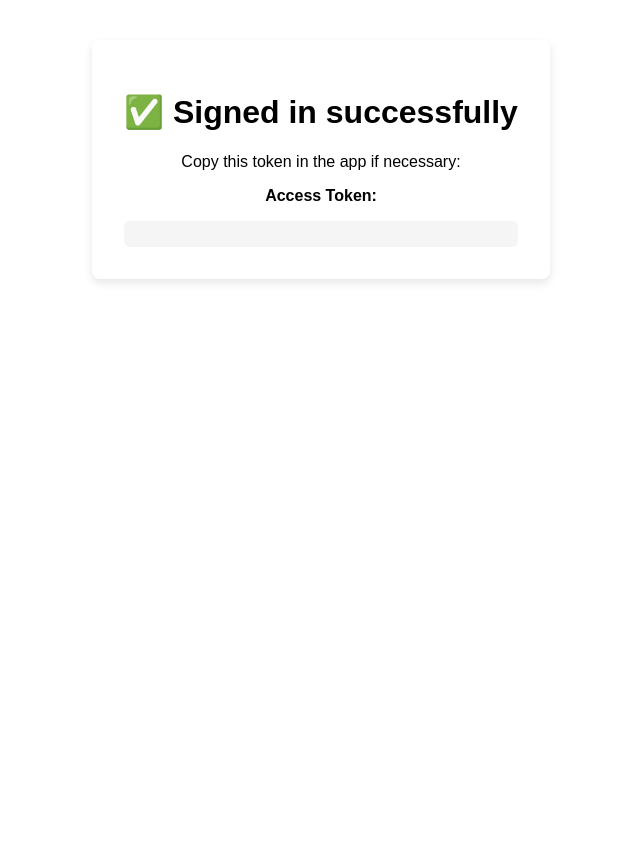
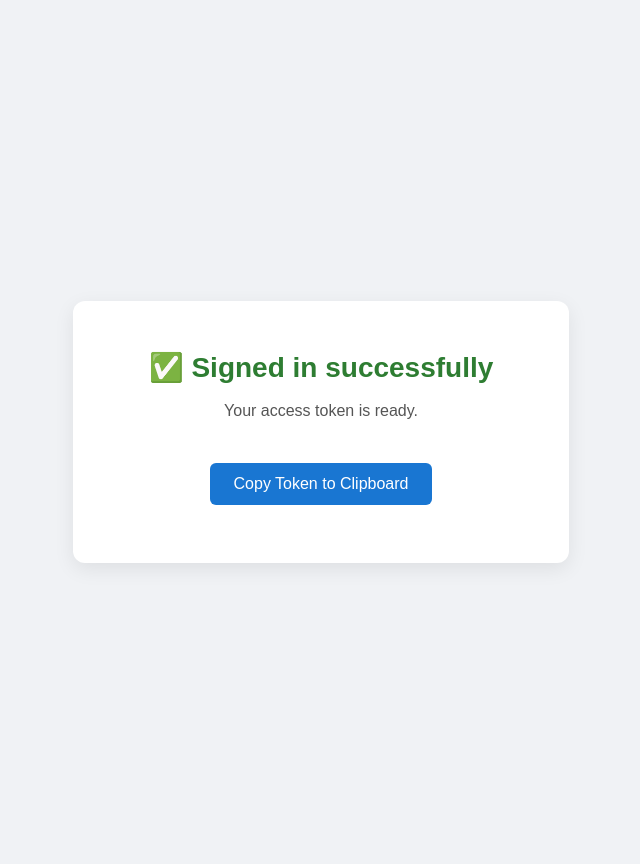
Before and after one commit to camelo-cruz/workflow, a Django app: template templates/auth_success.html in a window 1280 px wide. Shown: the whole page, without its empty margins (319-959 px from the left). Before the commit the page ends 283 px from the top, so only its background shows below. Run offline with Django 5.2, Linux system fonts and the light colour scheme; the template is opened without the code that fills it, so the values that code supplies are empty; parts of the project's set-up code (start-up, migrations or seed data) failed here and were passed over.

Commit message:
fixing onedrive connection without success but on progess

```diff
--- a/templates/auth_success.html
+++ b/templates/auth_success.html
@@ -4,18 +4,83 @@
   <meta charset="UTF-8">
   <title>Authentication Success</title>
   <style>
-    body { font-family: Arial, sans-serif; padding: 2em; text-align: center; }
-    .card { background: #fff; padding: 2em; border-radius: 8px; box-shadow: 0 4px 10px rgba(0,0,0,0.1); display: inline-block; }
-    code { word-break: break-all; display: block; margin-top: 1em; padding: 1em; background: #f5f5f5; border-radius: 6px; text-align: left; }
+    body {
+      font-family: Arial, sans-serif;
+      background: #f0f2f5;
+      margin: 0;
+      padding: 2em;
+      display: flex;
+      align-items: center;
+      justify-content: center;
+      height: 100vh;
+    }
+    .card {
+      background: #fff;
+      padding: 2em 3em;
+      border-radius: 12px;
+      box-shadow: 0 6px 20px rgba(0,0,0,0.08);
+      text-align: center;
+      max-width: 400px;
+      width: 100%;
+    }
+    h1 {
+      color: #2e7d32;
+      margin-bottom: 0.5em;
+      font-size: 1.75em;
+    }
+    p {
+      color: #555;
+      line-height: 1.4;
+    }
+    button {
+      margin-top: 1.5em;
+      padding: 0.75em 1.5em;
+      font-size: 1em;
+      border: none;
+      border-radius: 6px;
+      background-color: #1976d2;
+      color: #fff;
+      cursor: pointer;
+      transition: background-color 0.2s ease;
+    }
+    button:hover {
+      background-color: #115293;
+    }
+    #copy-status {
+      margin-top: 0.75em;
+      font-size: 0.9em;
+      color: #2e7d32;
+      visibility: hidden;
+    }
   </style>
 </head>
 <body>
   <div class="card">
     <h1>✅ Signed in successfully</h1>
-    <p>Copy this token in the app if necessary:</p>
+    <p>Your access token is ready.</p>
+    <button id="copy-btn">Copy Token to Clipboard</button>
+    <div id="copy-status">Copied!</div>
+  </div>
 
-    <p><strong>Access Token:</strong></p>
-    <code>{{ token }}</code>
-  </div>
+  <script>
+    // Server should inject the token into this variable
+    const token = "{{ token }}";
+
+    const copyBtn = document.getElementById('copy-btn');
+    const statusEl = document.getElementById('copy-status');
+
+    copyBtn.addEventListener('click', () => {
+      navigator.clipboard.writeText(token)
+        .then(() => {
+          statusEl.style.visibility = 'visible';
+          setTimeout(() => {
+            statusEl.style.visibility = 'hidden';
+          }, 2000);
+        })
+        .catch(err => {
+          alert('Failed to copy token: ' + err);
+        });
+    });
+  </script>
 </body>
 </html>
--- a/templates/index.html
+++ b/templates/index.html
@@ -71,6 +71,7 @@
 
 <div class="app-version" style="position:fixed; bottom:0.5rem; right:0.5rem; z-index:1000;">v{{ app_version }} </div>
 </div>
+<script src="{% static 'js/authenticate.js' %}"></script>
 <script src="{% static 'js/transcribe.js' %}"></script>
 </body>
 </html>
```
Also changed, not shown: static/js/authenticate.js (+32 -40 lines), static/js/transcribe.js (+18 -1 lines).
